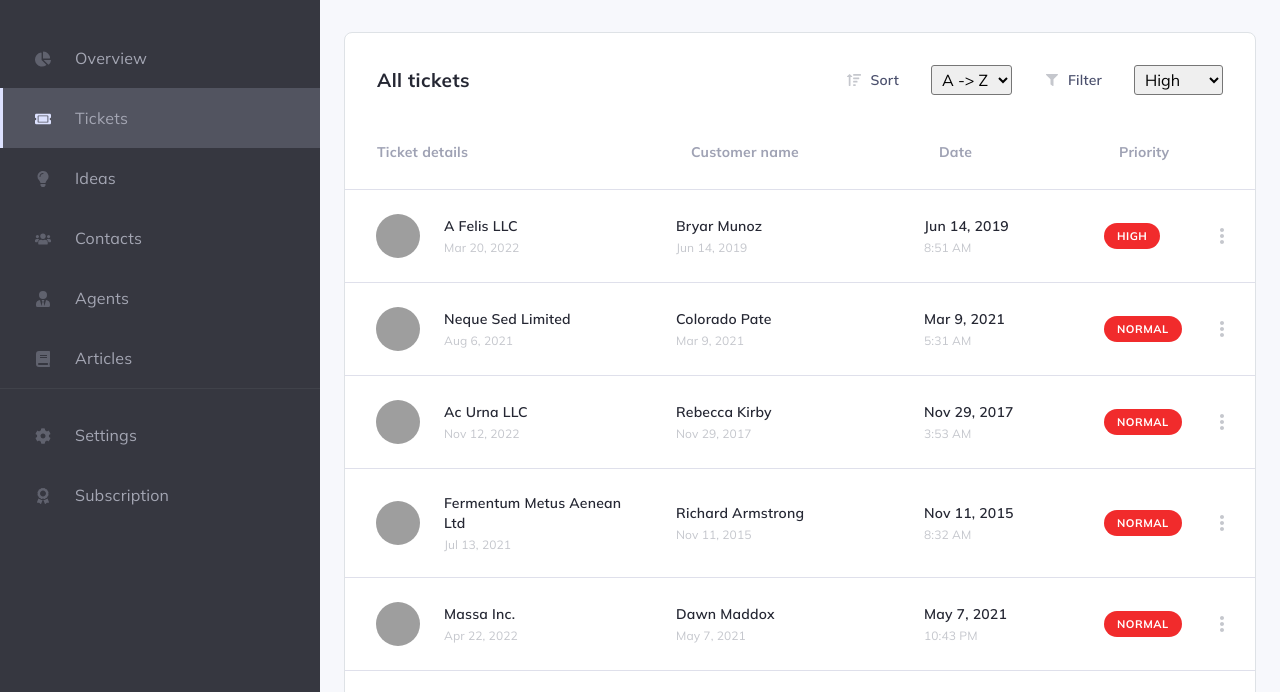
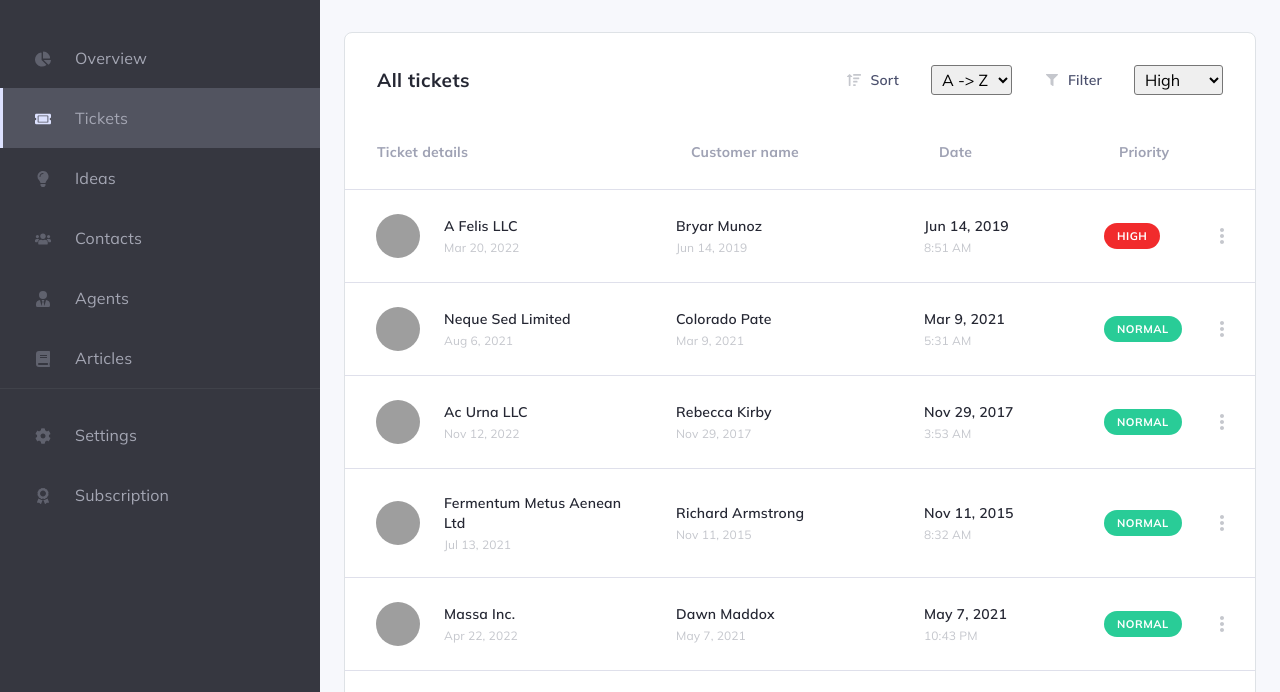
Before and after one commit to Navruzbek2103/Admin-dashboard-classWork, a plain HTML site: page index.html in a window 1280 px wide. Shown: the part 100-792 px from the top of the page. Drawn offline with Linux system fonts and the light colour scheme; grey boxes are pictures that could not be loaded.

Commit message:
Added priority color

```diff
--- a/css/main.css
+++ b/css/main.css
@@ -399,12 +399,12 @@ a{
   background-color: #F12B2C;
 }
 
-.btn-high{
+.red{
   background-color: #F12B2C;
 }
-.btn-low{
+.yellow{
   background-color: #FEC400;
 }
-.btn-normal{
+.green{
   background-color: #29CC97;
 }
--- a/js/main.js
+++ b/js/main.js
@@ -6,6 +6,21 @@ let newsSection = document.querySelector(".tickets-info-news-img");
 let elInput = document.querySelector(".tickets-info-search-input");
 let elSpan = document.querySelector(".tickets-info-search-span");
 
+let changeBtnColor = (color) =>{
+  let green = "green";
+  let red = 'red';
+  let yellow = "yellow"
+
+  if(color === "high"){
+    return red;
+  }
+  else if(color === "normal"){
+    return green;
+  }
+  else if(color === "low"){
+    return yellow;
+  }
+}
 
 function renderItem(users){
   users.forEach(element => {
@@ -28,10 +43,12 @@ function renderItem(users){
         <p class="tickets-item-date-text">${element.time}</p>
       </div>
       <div class="tickets-item-priority d-flex align-items-center justify-content-between">
-        <button class="btn btn-priority">${element.priority}</button>
+        <button class="btn btn-priority ${changeBtnColor(element.priority)}">${(element.priority)}</button>
         <img src="./images/Vector.svg" alt="Vector icon img" class="tickets-item-priority-img">
       </div>
     `
+
+    console.log(document.body.newItemtickets);
     fragmentItem.appendChild(newItemtickets);
   });
   elListTickets.appendChild(fragmentItem);
@@ -106,8 +123,3 @@ elSelectFilter.addEventListener("change", (event) =>{
   }
   filteringPriority(data)
 })
-
-
-// let filter = ["salom", "qale", "ishlar", "yaxshimi", "qale", "salom", "ishlar", "qale", "yaxshimi"]
-// let filtered = filter.filter((element) => element !== "salom");
-// console.log(filtered);
```
